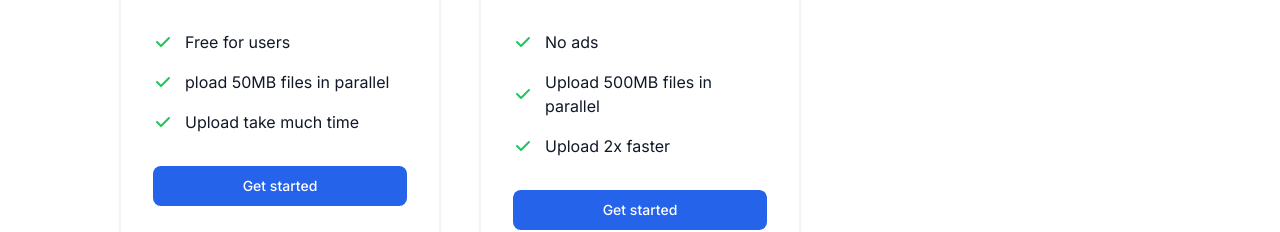
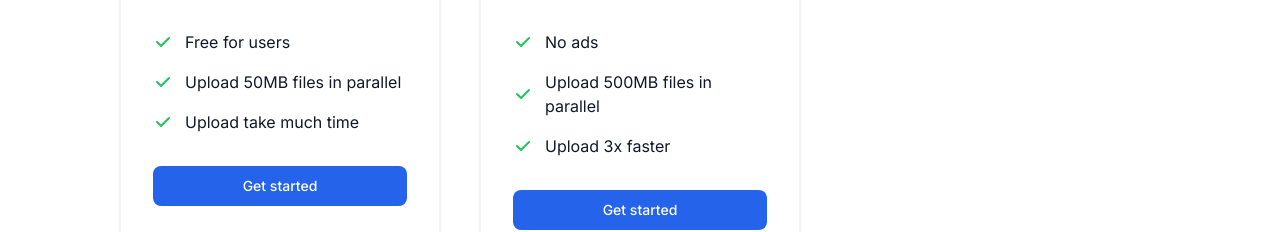
Before and after one commit to DuyetQB/FileConverter, a Next.js app: page /pricing in a window 1280 px wide. Shown: the part 567-799 px from the top of the page. Built offline with nearby package versions, Linux system fonts and the light colour scheme.

Commit message:
add U in upload text dataCardItem

```diff
--- a/src/app/data/dataCardItem.ts
+++ b/src/app/data/dataCardItem.ts
@@ -13,7 +13,7 @@ export const cardItem:CardItemProps[] = [
             },
             {
                 id:2,
-                name:'pload 50MB files in parallel'
+                name:'Upload 50MB files in parallel'
             },
             {
                 id:3,
@@ -38,7 +38,7 @@ export const cardItem:CardItemProps[] = [
             },
             {
                 id:3,
-                name:'Upload 2x faster'
+                name:'Upload 3x faster'
             },
         ]
     },
```
